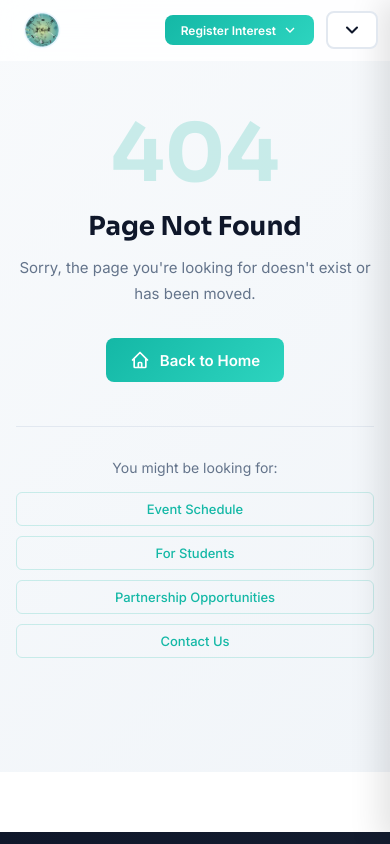
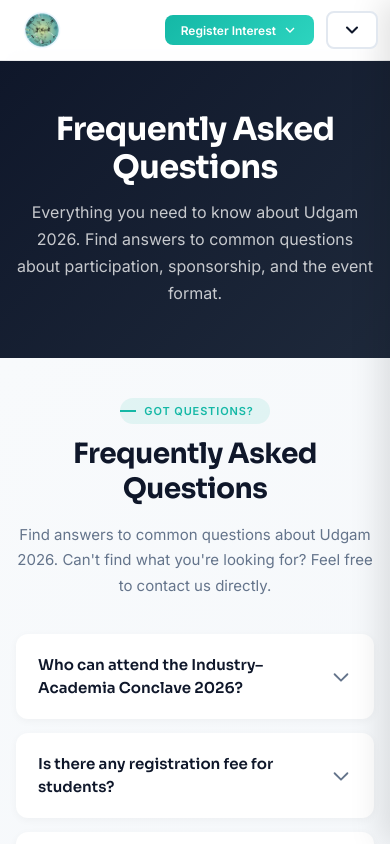
Before and after one commit to PR-ODINSON/IAC-Website, a React (Vite) app: page /faqs in a window 390 px wide. Shown: the top 844 px of the page. Built offline with nearby package versions, Linux system fonts and the light colour scheme.

Commit message:
FAQs page updated

```diff
--- a/src/App.jsx
+++ b/src/App.jsx
@@ -9,6 +9,7 @@
 import SponsorshipPage from './pages/SponsorshipPage';
 import PitchYourIdea from './pages/PitchYourIdea';
 import ContactPage from './pages/ContactPage';
+import FAQPage from './pages/FAQPage';
 import NotFound from './pages/NotFound';
 import './App.css';
 
@@ -26,6 +27,7 @@
           <Route path="/sponsorship" element={<SponsorshipPage />} />
           <Route path="/pitch-your-idea" element={<PitchYourIdea />} />
           <Route path="/contact" element={<ContactPage />} />
+          <Route path="/faqs" element={<FAQPage />} />
           <Route path="*" element={<NotFound />} />
         </Routes>
         <Footer />
--- a/src/components/Navbar.jsx
+++ b/src/components/Navbar.jsx
@@ -31,6 +31,7 @@
     { label: 'For Companies', path: '/companies' },
     { label: 'Sponsorship', path: '/sponsorship' },
     { label: 'Pitch Your Idea', path: '/pitch-your-idea' },
+    { label: 'FAQs', path: '/faqs' },
     { label: 'Contact', path: '/contact' }
   ];
 
--- a/src/data/faq.js
+++ b/src/data/faq.js
@@ -11,32 +11,82 @@
   },
   {
     id: 3,
+    question: "Will accommodation be provided for outstation students?",
+    answer: "No, we are not providing accommodation facilities for this event. However, we can provide recommendations for nearby hotels and affordable lodging options in Ahmedabad for outstation participants."
+  },
+  {
+    id: 4,
     question: "Will certificates be provided to participants?",
     answer: "Yes, all registered participants who attend both days of the event will receive an official participation certificate from CDC, IITRAM. Winners of 'Pitch Your Idea' competition and selected project expo participants will receive special recognition certificates."
   },
   {
-    id: 4,
+    id: 5,
     question: "Can non-IITRAM students participate?",
     answer: "Absolutely! Udgam 2026 welcomes students from all engineering colleges across Gujarat. We encourage participation from diverse institutions to benefit from this platform."
   },
   {
-    id: 5,
-    question: "What should I bring to the event?",
-    answer: "Bring your student ID card, a notebook for taking notes, and business cards if you have them (for networking). For 'Pitch Your Idea' participants, bring any presentation materials or prototypes you may need."
-  },
-  {
     id: 6,
-    question: "How can companies participate or sponsor the event?",
-    answer: "Companies can participate through various sponsorship packages (Platinum, Gold, Silver) or book corporate stalls. Please visit our Partners page for detailed packages or contact us directly at cdc@iitram.ac.in for custom partnership opportunities."
+    question: "What are the event dates and timings?",
+    answer: "Udgam 2026 will be held on February 20-21, 2026 at IIT Ram, Ahmedabad. Day 1 runs from 9:00 AM to 5:00 PM and Day 2 from 9:00 AM to 4:00 PM. The detailed schedule is available on our Schedule page."
   },
   {
     id: 7,
-    question: "Can I participate in the 'Pitch Your Idea' competition?",
-    answer: "Yes! Students with innovative ideas or early-stage startups can register for the pitch competition. Round 1 will be on Day 1 (23 Jan), and finalists will present on Day 2 (24 Jan) in front of investors and startup founders."
+    question: "What should I bring to the event?",
+    answer: "Bring your student ID card (mandatory for entry), a notebook for taking notes, and business cards if you have them for networking. For 'Pitch Your Idea' participants, bring any presentation materials or prototypes you may need. Dress code is smart casual."
   },
   {
     id: 8,
+    question: "Will food and refreshments be provided?",
+    answer: "Yes, lunch and tea/coffee will be provided to all registered participants on both days. Dietary preferences (vegetarian/non-vegetarian) can be indicated during registration."
+  },
+  {
+    id: 9,
+    question: "How can companies participate or sponsor the event?",
+    answer: "Companies can participate through various sponsorship packages (Platinum, Gold, Silver) or book corporate stalls. Please visit our Sponsorship page for detailed packages or contact us directly at cdc@iitram.ac.in for custom partnership opportunities."
+  },
+  {
+    id: 10,
+    question: "Can I participate in the 'Pitch Your Idea' competition?",
+    answer: "Yes! Students with innovative ideas or early-stage startups can register for the pitch competition. Round 1 will be on Day 1 (20 Feb), and finalists will present on Day 2 (21 Feb) in front of investors and startup founders. Prize pool includes cash awards and mentorship opportunities."
+  },
+  {
+    id: 11,
     question: "How do I register for Udgam 2026?",
     answer: "Registration will open soon. You can register by visiting our Contact page and filling out the registration form, or by emailing your details to cdc@iitram.ac.in. Follow our official communication channels for registration updates."
+  },
+  {
+    id: 12,
+    question: "Will there be opportunities to interact with company representatives?",
+    answer: "Yes! The event features dedicated networking sessions, company stalls, panel discussions, and one-on-one interaction opportunities. Students can network with 50+ companies and discuss internships, placements, and career guidance."
+  },
+  {
+    id: 13,
+    question: "Can I showcase my project at the event?",
+    answer: "Yes! We have a dedicated Project Expo zone where students can showcase their innovative projects. Selected projects will receive prime exhibition space, and top projects will be recognized with awards. Register your project details during the main event registration."
+  },
+  {
+    id: 14,
+    question: "Is there parking available at the venue?",
+    answer: "Yes, parking facilities are available at IITRAM campus for both two-wheelers and four-wheelers. However, we encourage using public transport or carpooling as parking may be limited during the event."
+  },
+  {
+    id: 15,
+    question: "What industries and companies will be present?",
+    answer: "Udgam 2026 will feature companies from diverse sectors including IT, Software, Core Engineering, Consulting, Finance, Startups, and Manufacturing. We expect participation from 50+ leading companies and startups. Check our Companies page for the confirmed list."
+  },
+  {
+    id: 16,
+    question: "Will there be placement opportunities at the event?",
+    answer: "While Udgam 2026 is primarily an industry-academia interaction platform, many companies conduct preliminary screening and collect resumes for internships and full-time positions. It's a great opportunity to make connections that could lead to placement opportunities."
+  },
+  {
+    id: 17,
+    question: "Can I attend only one day of the event?",
+    answer: "While both days offer unique sessions and opportunities, you can register for individual days based on your schedule. However, we highly recommend attending both days for the complete experience, and participation certificates will only be issued to those attending both days."
+  },
+  {
+    id: 18,
+    question: "What is the dress code for the event?",
+    answer: "The dress code is smart casual or business casual. We recommend formal or semi-formal attire as you'll be interacting with industry professionals and company representatives. First impressions matter!"
   }
 ];
--- /dev/null
+++ b/src/pages/FAQPage.css
@@ -0,0 +1,81 @@
+.faq-page {
+  min-height: 100vh;
+  padding-top: 72px;
+}
+
+.faq-page .page-hero {
+  background: linear-gradient(135deg, #0f172a 0%, #1e293b 100%);
+  padding: 80px 0;
+  margin-bottom: 0;
+}
+
+.faq-page .page-hero-container {
+  max-width: 1200px;
+  margin: 0 auto;
+  padding: 0 32px;
+  text-align: center;
+}
+
+.faq-page .page-hero-title {
+  font-family: 'Sora', sans-serif;
+  font-size: 48px;
+  font-weight: 700;
+  color: white;
+  margin: 0 0 16px 0;
+  letter-spacing: -0.02em;
+}
+
+.faq-page .page-hero-description {
+  font-size: 18px;
+  line-height: 1.7;
+  color: rgba(255, 255, 255, 0.8);
+  margin: 0;
+  max-width: 700px;
+  margin-left: auto;
+  margin-right: auto;
+}
+
+@media (max-width: 968px) {
+  .faq-page {
+    padding-top: 64px;
+  }
+
+  .faq-page .page-hero {
+    padding: 60px 0;
+  }
+
+  .faq-page .page-hero-container {
+    padding: 0 20px;
+  }
+
+  .faq-page .page-hero-title {
+    font-size: 40px;
+  }
+
+  .faq-page .page-hero-description {
+    font-size: 17px;
+  }
+}
+
+@media (max-width: 640px) {
+  .faq-page {
+    padding-top: 60px;
+  }
+
+  .faq-page .page-hero {
+    padding: 50px 0;
+  }
+
+  .faq-page .page-hero-container {
+    padding: 0 16px;
+  }
+
+  .faq-page .page-hero-title {
+    font-size: 32px;
+    margin-bottom: 12px;
+  }
+
+  .faq-page .page-hero-description {
+    font-size: 16px;
+  }
+}
--- /dev/null
+++ b/src/pages/FAQPage.jsx
@@ -0,0 +1,25 @@
+import FAQ from '../components/FAQ';
+import usePageTitle from '../hooks/usePageTitle';
+import './FAQPage.css';
+
+const FAQPage = () => {
+  usePageTitle('FAQs');
+
+  return (
+    <div className="faq-page">
+      <div className="page-hero">
+        <div className="page-hero-container">
+          <h1 className="page-hero-title">Frequently Asked Questions</h1>
+          <p className="page-hero-description">
+            Everything you need to know about Udgam 2026. Find answers to common questions
+            about participation, sponsorship, and the event format.
+          </p>
+        </div>
+      </div>
+
+      <FAQ />
+    </div>
+  );
+};
+
+export default FAQPage;
--- a/src/pages/Home.jsx
+++ b/src/pages/Home.jsx
@@ -1,7 +1,6 @@
 import Hero from '../components/Hero';
 import About from '../components/About';
 import Highlights from '../components/Highlights';
-import FAQ from '../components/FAQ';
 import { Link } from 'react-router-dom';
 import usePageTitle from '../hooks/usePageTitle';
 import './Home.css';
@@ -83,11 +82,19 @@
               <h3>Contact Us</h3>
               <p>Get in touch</p>
             </Link>
+
+            <Link to="/faqs" className="quick-link-card">
+              <div className="quick-link-icon">
+                <svg viewBox="0 0 24 24" fill="none" stroke="currentColor">
+                  <path strokeLinecap="round" strokeLinejoin="round" strokeWidth={2} d="M8.228 9c.549-1.165 2.03-2 3.772-2 2.21 0 4 1.343 4 3 0 1.4-1.278 2.575-3.006 2.907-.542.104-.994.54-.994 1.093m0 3h.01M21 12a9 9 0 11-18 0 9 9 0 0118 0z" />
+                </svg>
+              </div>
+              <h3>FAQs</h3>
+              <p>Get your questions answered</p>
+            </Link>
           </div>
         </div>
       </section>
-
-      <FAQ />
     </div>
   );
 };
```
